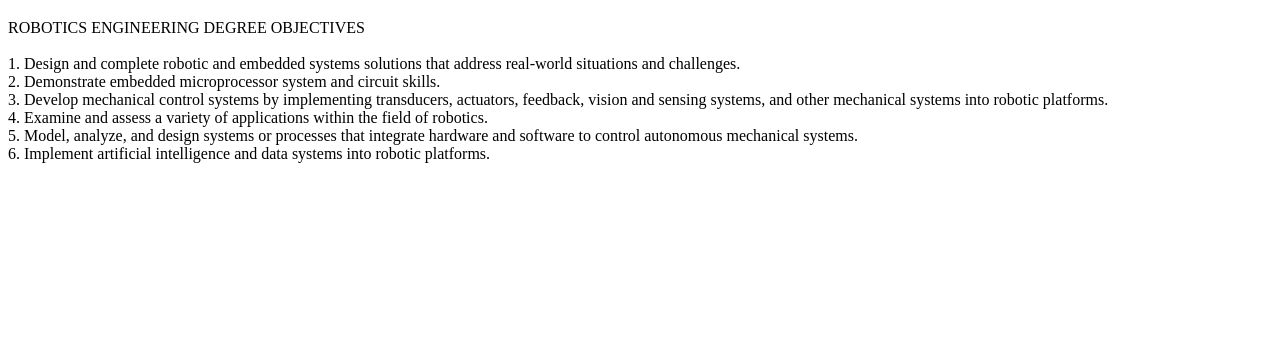
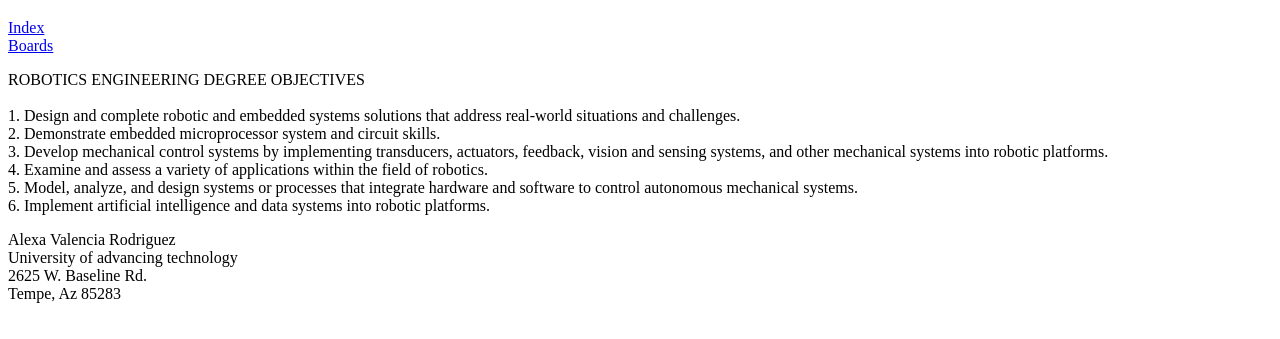
Before and after one commit to Alexa828/CSC102-Intro-Programming-, a plain HTML site: page Borads.html in a window 1280 px wide. Shown: the part 61-400 px from the top of the page. Drawn offline with Linux system fonts and the light colour scheme.

Commit message:
Add files via upload

```diff
--- a/Borads.html
+++ b/Borads.html
@@ -8,6 +8,14 @@
 <body>
     <header>
         <h1> My CSC102 Borads page</h1>
+
+         <!-- this will be the menu for traveling between the webpages -->
+         <nav>
+            <a href="index.html">Index</a>
+            <br>
+            <a href="Borads.html">Boards</a>
+         </nav>
+
     </header>
    <p> ROBOTICS ENGINEERING DEGREE OBJECTIVES
     <br>
@@ -20,5 +28,16 @@ mechanical systems into robotic platforms.
 <br>6. Implement artificial intelligence and data systems into robotic platforms.
 </p>
 
+<Footer>
+<!-- The footer section is where we put legal info-->
+       <Footer>
+        Alexa Valencia Rodriguez
+        <br> University of advancing technology
+        <br>
+        2625 W. Baseline Rd.
+        <br>
+        Tempe, Az 85283
+    </Footer>
+
 </body>
 </html>
```
